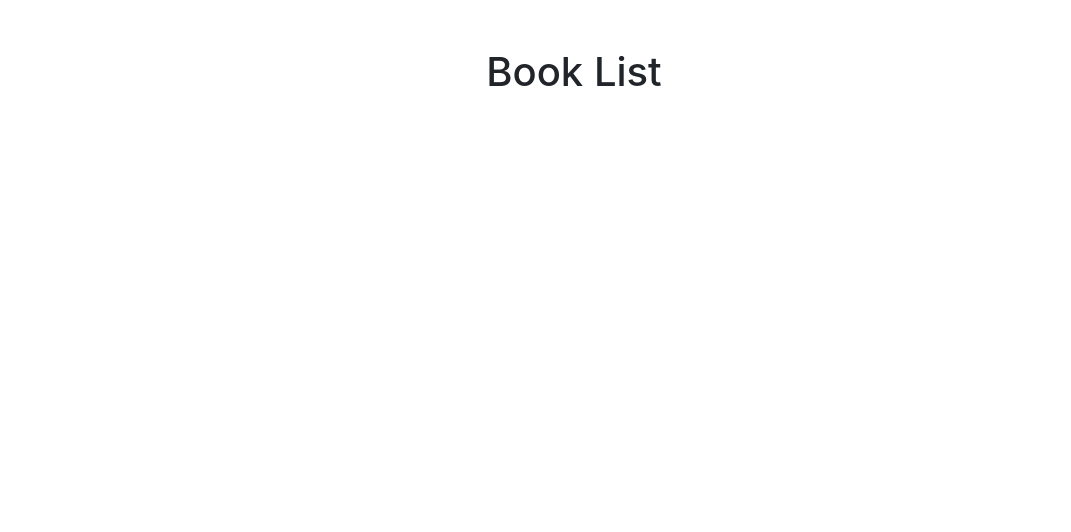
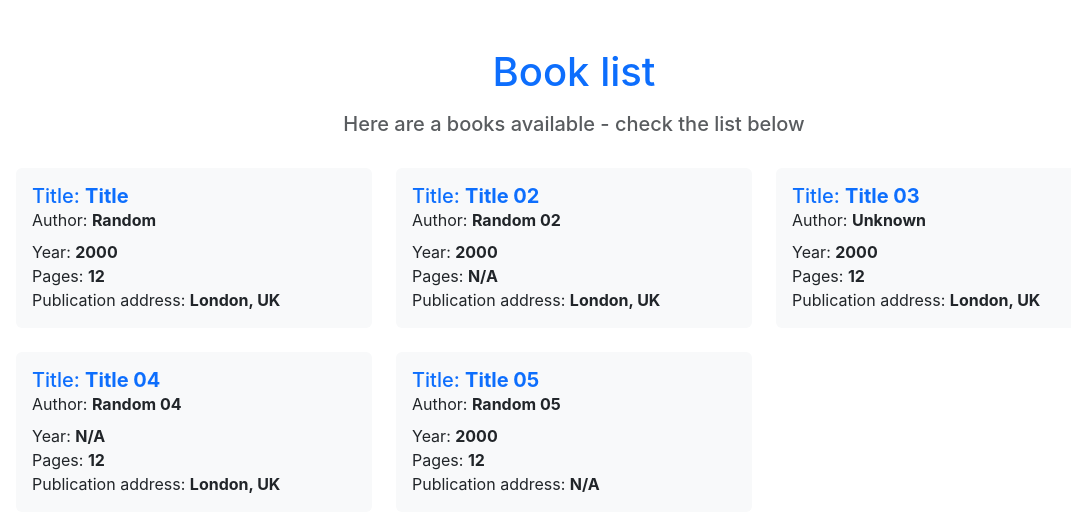
Before and after one commit to alexandraspadlo/testontrack, a React (Create React App) app: page / in a window 1280 px wide. Shown: the top 532 px of the page, without its empty margins (66-1137 px from the left). Built offline with nearby package versions, Linux system fonts and the light colour scheme.

Commit message:
Creating UI and symulating the results, adding declaration file and small changes

```diff
--- a/src/components/BookList/BookList.tsx
+++ b/src/components/BookList/BookList.tsx
@@ -1,13 +1,29 @@
 import { FC } from 'react'
+import { v4 as uuidv4 } from 'uuid'
+import schema from './data'
 import s from './BookList.module.scss'
 
 const BookList: FC = () => {
+    const { title, subTitle, fakeData } = schema || {}
     return (
         <div className="container py-5">
             <div className="row">
                 <div className="col-12 text-center">
-                    <p className={`h1 ${s.pointer}`}>Book List</p>
+                    <p className={`h1 ${s.pointer} text-primary mb-3`}>{title}</p>
+                    <p className={`h5 text-muted`}>{subTitle}</p>
                 </div>
+                {fakeData?.map((fD) => (
+                    <div key={uuidv4()} className="col-12 col-lg-4 mt-4">
+                        <section className="w-100 bg-light p-3 rounded">
+                            <p className="h5 text-primary mb-0">Title: <strong>{fD?.book_title || 'Unknown'}</strong></p>
+                            <p className="mb-2">Author: <strong>{fD?.book_author || 'Unknown'}</strong></p>
+                            <p className="mb-0">Year: <strong>{fD?.book_publication_year || 'N/A'}</strong></p>
+                            <p className="mb-0">Pages: <strong>{fD?.book_pages || 'N/A'}</strong></p>
+                            <p className="mb-0">Publication address: <strong>{[fD?.book_publication_city, fD?.book_publication_country].filter(obj => obj).join(', ') || 'N/A'}</strong></p>
+                        </section>
+                    </div>
+                )
+                )}
             </div>
         </div>
     )
--- /dev/null
+++ b/src/components/BookList/data.tsx
@@ -0,0 +1,48 @@
+const schema = {
+    title: 'Book list',
+    subTitle: 'Here are a books available - check the list below',
+    fakeData: [
+        {
+            id: '123',
+            book_title: 'Title',
+            book_author: 'Random',
+            book_pages: '12',
+            book_publication_year: '2000',
+            book_publication_city: 'London',
+            book_publication_country: 'UK'
+        },
+        {
+            id: '1234',
+            book_title: 'Title 02',
+            book_author: 'Random 02',
+            book_publication_year: '2000',
+            book_publication_city: 'London',
+            book_publication_country: 'UK'
+        },
+        {
+            id: '1235',
+            book_title: 'Title 03',
+            book_pages: '12',
+            book_publication_year: '2000',
+            book_publication_city: 'London',
+            book_publication_country: 'UK'
+        },
+        {
+            id: '1236',
+            book_title: 'Title 04',
+            book_author: 'Random 04',
+            book_pages: '12',
+            book_publication_city: 'London',
+            book_publication_country: 'UK'
+        },
+        {
+            id: '1237',
+            book_title: 'Title 05',
+            book_author: 'Random 05',
+            book_pages: '12',
+            book_publication_year: '2000'
+        }
+    ]
+}
+
+export default schema
```
Also changed, not shown: declaration.d.ts (added, +28 -0 lines), package.json (+11 -9 lines), 1 other file (tests, documents, lock files or other folders).
